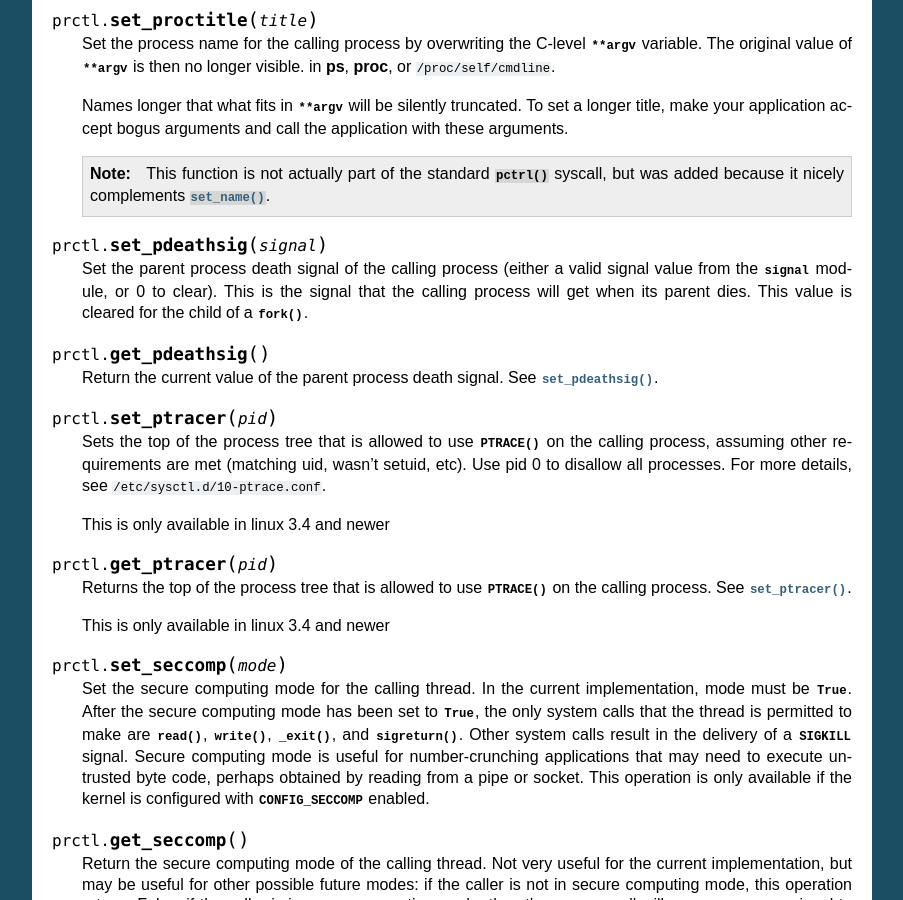
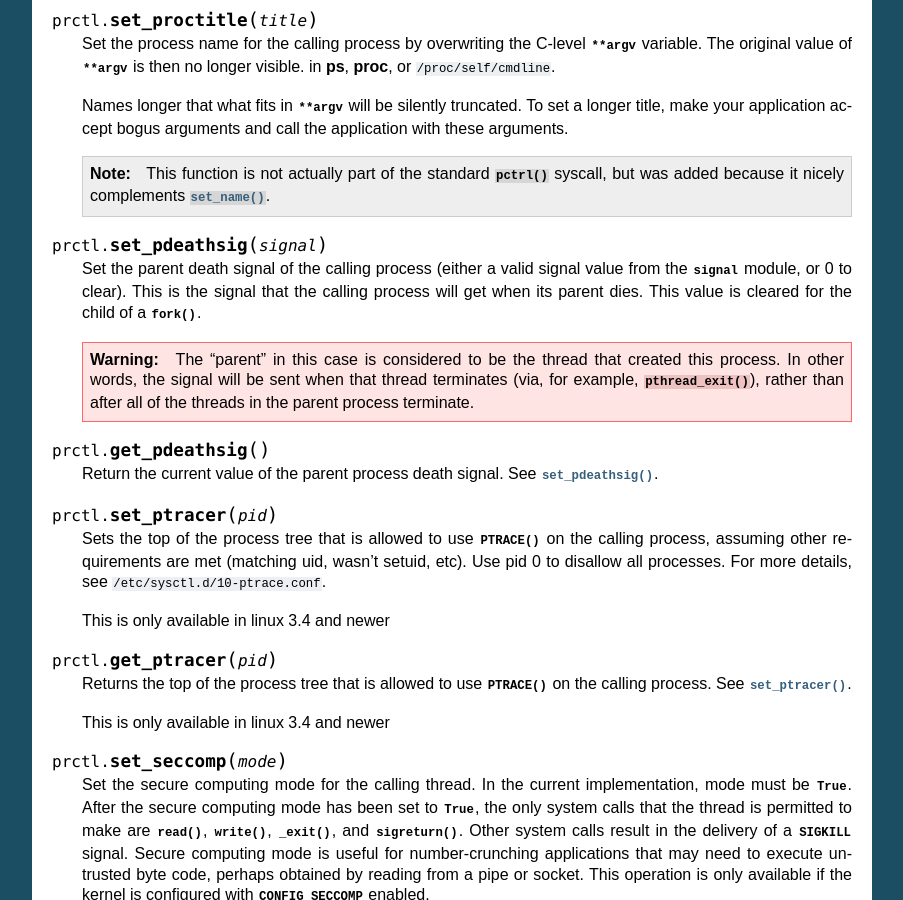
Before and after one commit to seveas/python-prctl, a Sphinx documentation site: the page built from docs/index.rst, in a window 1280 px wide and 900 px high, scrolled down 3000 px. Shown: the whole window, without its empty margins (198-1101 px from the left). Built offline with Sphinx 7.4.7, drawn with Linux system fonts in a browser that asks for light colours.

Commit message:
Add set_pdeathsig warning about the parent being a thread

```diff
--- a/docs/index.rst
+++ b/docs/index.rst
@@ -217,10 +217,17 @@ The prctl module is now ready to use.
 
 .. function:: set_pdeathsig(signal)
 
-  Set the parent process death signal of the calling process (either a valid
-  signal value from the :mod:`signal` module, or 0 to clear). This is the
-  signal that the calling process will get when its parent dies. This value is
-  cleared for the child of a :func:`fork`.
+  Set the parent death signal of the calling process (either a valid signal
+  value from the :mod:`signal` module, or 0 to clear). This is the signal that
+  the calling process will get when its parent dies. This value is cleared for
+  the child of a :func:`fork`.
+
+  .. warning::
+
+    The "parent" in this case is considered to be the thread that created
+    this process. In other words, the signal will be sent when that
+    thread terminates (via, for example, :func:`pthread_exit()`), rather than after all
+    of the threads in the parent process terminate.
 
 .. function:: get_pdeathsig()
 
```
